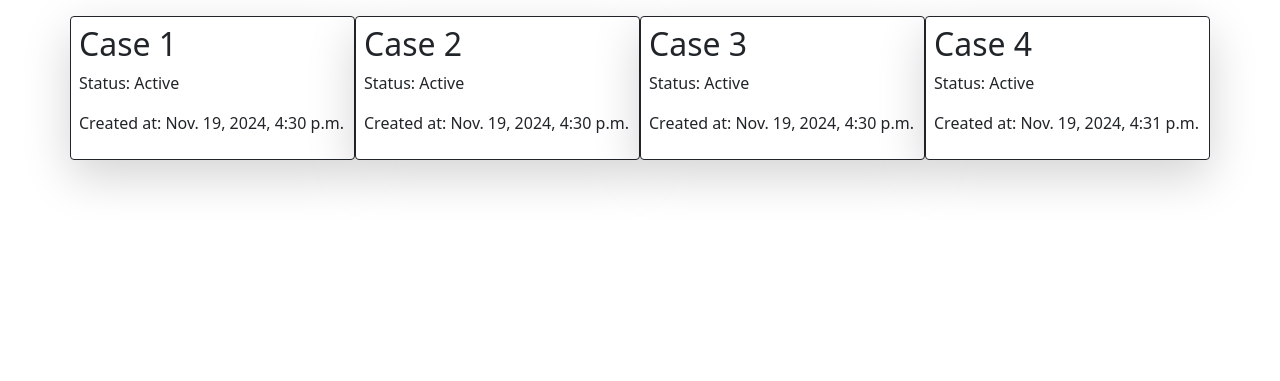
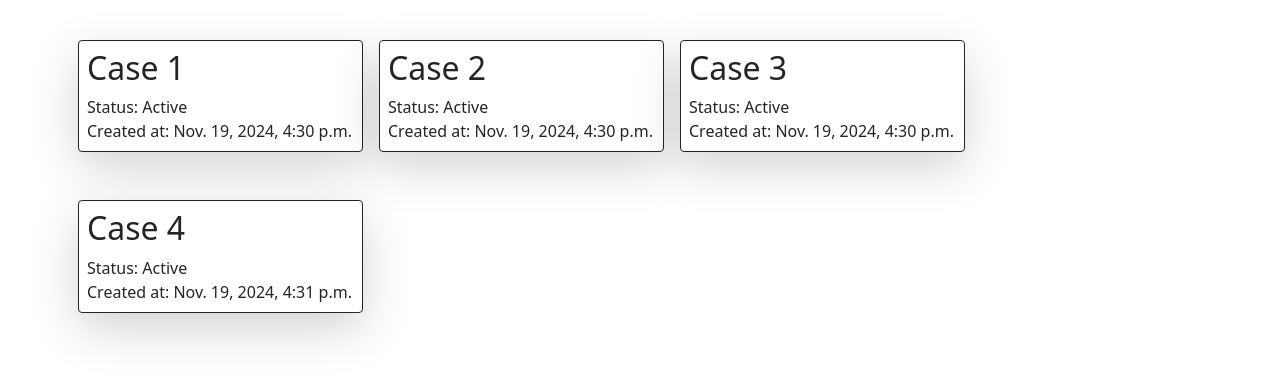
Before and after one commit to 0xdhairya/Investimate, a Django app: page /cases/ in a window 1280 px wide. Shown: the part 95-476 px from the top of the page. Run offline with Django 5.2, Linux system fonts and the light colour scheme; a user stored in the database is signed in; data comes from the database, SQL or seed files in the repository; both versions use the stored data as it was after the commit.

Commit message:
dummy db entry

```diff
--- a/investimate_project/investimate_app/templates/accounts/layout.html
+++ b/investimate_project/investimate_app/templates/accounts/layout.html
@@ -19,6 +19,11 @@
     </style>
   </head>
   <body>
+    <nav class="navbar navbar-dark bg-dark">
+      <div class="container-fluid">
+        <span class="navbar-brand">InvestiMate</span>
+      </div>
+    </nav>
     <main>
       {% block content %}
 
--- a/investimate_project/investimate_app/templates/investimate_app/case.html
+++ b/investimate_project/investimate_app/templates/investimate_app/case.html
@@ -16,5 +16,9 @@
       </ol>
     </nav>
     <div class="container">{{ case.name }}</div>
+    <form action="{% url 'delete-case' case.id %}" method="post">
+      {% csrf_token %}
+      <button class="btn btn btn-outline-danger" type="submit">Delete</button>
+    </form>
   </div>
 {% endblock %}
--- a/investimate_project/investimate_app/templates/investimate_app/cases.html
+++ b/investimate_project/investimate_app/templates/investimate_app/cases.html
@@ -16,12 +16,12 @@
       {% if not cases %}
         <p>No Data</p>
       {% else %}
-        <div class="row justify-content-between">
+        <div class="row">
           {% for case in cases %}
-            <div class="card border-dark shadow-lg p-2 col-12 col-sm-6 col-md-3" onclick="location.href='{% url 'case' case.id %}'">
+            <div class="card border-dark shadow-lg p-2 col-12 col-sm-6 col-md-3 mx-2 my-4" onclick="location.href='{% url 'case' case.id %}'">
               <h2>{{ case.name }}</h2>
-              <p>Status: {{ case.status }}</p>
-              <p>Created at: {{ case.created_at }}</p>
+              <p class="m-0">Status: {{ case.status }}</p>
+              <p class="m-0">Created at: {{ case.created_at }}</p>
             </div>
           {% endfor %}
         </div>
--- a/investimate_project/investimate_app/urls.py
+++ b/investimate_project/investimate_app/urls.py
@@ -6,6 +6,7 @@ urlpatterns = [
     path('add-case/', views.add_case_view, name='add-case'),
     path('case/<int:case_id>/', views.case_view, name='case'),
     path('cases/', views.cases_view, name='cases'),
+    path('case/delete/<int:case_id>/', views.delete_case_view, name='delete-case'),
     path('login/', views.login_view, name='login'),
     path('logout/', views.logout_view, name='logout'),
     path('signup/', views.signup_view, name='signup'),
--- a/investimate_project/investimate_app/views.py
+++ b/investimate_project/investimate_app/views.py
@@ -97,3 +97,11 @@ def cases_view(req):
 def case_view(req, case_id):
     case = Case.objects.get(id=case_id)
     return render(req, 'investimate_app/case.html', {'case':case})
+
+# Delete Case
+@login_required
+def delete_case_view(req, case_id):
+    if req.method == 'POST':
+        case = Case.objects.get(id=case_id)
+        print('CASE to be deleted', case)
+        return redirect('home')
```
Also changed, not shown: investimate_project/investimate_app/templates/accounts/logout.html (deleted, +0 -15 lines), investimate_project/investimate_app/templates/investimate_app/home.html (+6 -3 lines), investimate_project/db.sqlite3, investimate_project/investimate_app/static/styles/style.css (added).
